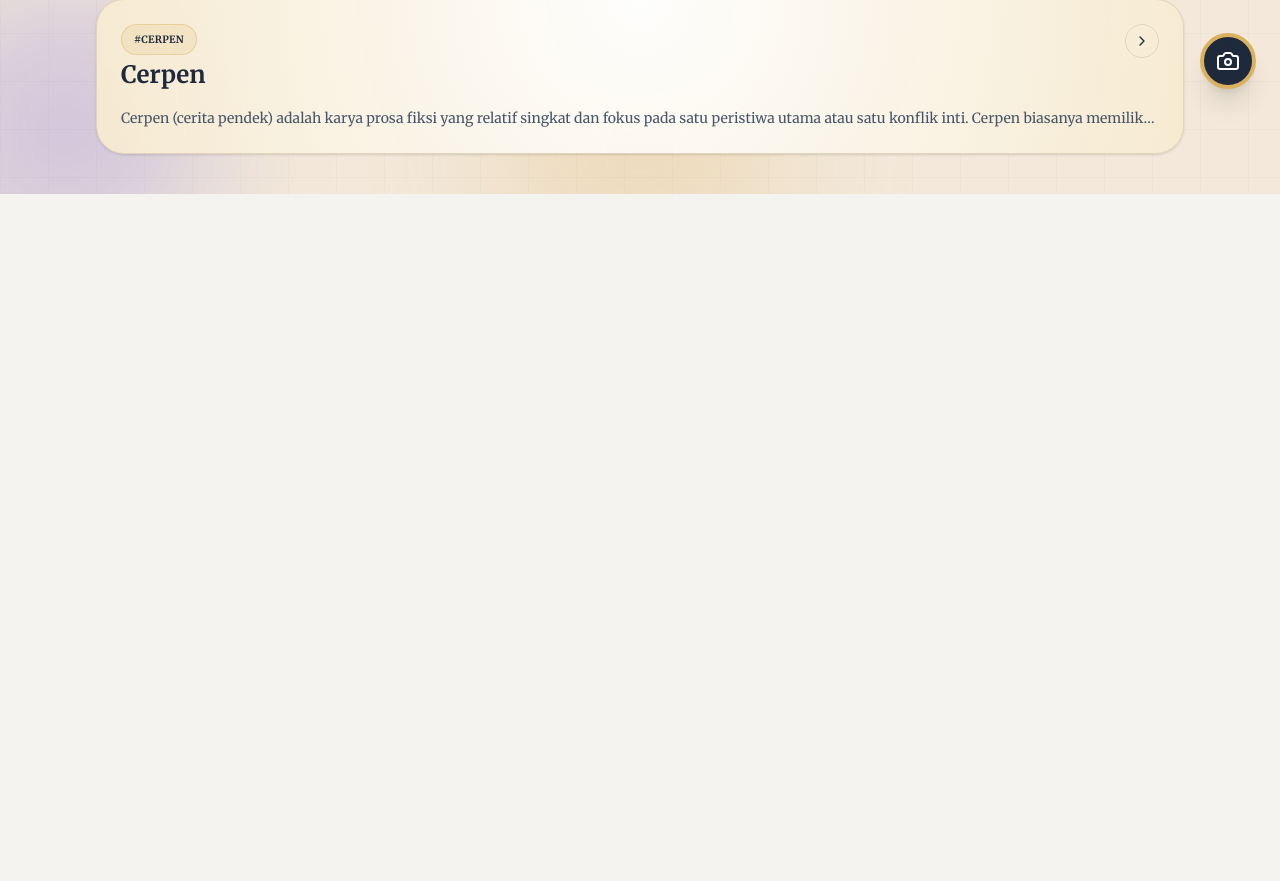
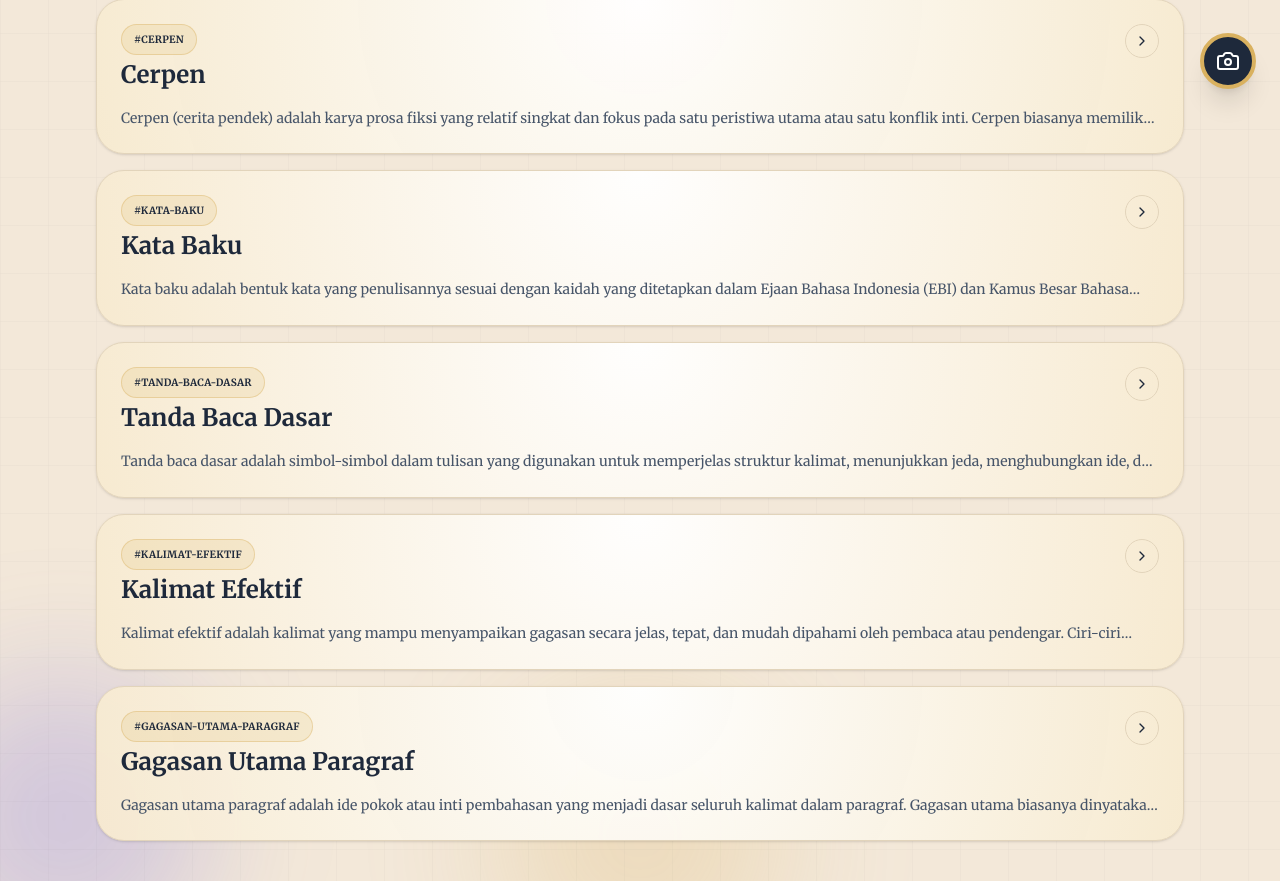
Before and after one commit to sukmabrahmantya/welinas, a Next.js app: page /dashboard/sastra in a window 1280 px wide. Shown: the part 687-1568 px from the top of the page. Before the commit the page ends 881 px from the top, so only its background shows below. Built offline with nearby package versions, Linux system fonts and the light colour scheme; no server answers.

Commit message:
feat: update materi sastra

```diff
--- a/data/materi.ts
+++ b/data/materi.ts
@@ -1,4 +1,11 @@
-export type MateriKey = "prosa" | "puisi" | "cerpen";
+export type MateriKey =
+  | "prosa"
+  | "puisi"
+  | "cerpen"
+  | "kata-baku"
+  | "tanda-baca-dasar"
+  | "kalimat-efektif"
+  | "gagasan-utama-paragraf";
 
 export type MateriSastra = {
   id: MateriKey;
@@ -76,4 +83,92 @@ export const MATERI_SASTRA: MateriSastra[] = [
       "Sebagai sarana dokumentasi sosial dan budaya, ketika cerpen merekam cara hidup, bahasa, serta kebiasaan masyarakat pada periode tertentu.",
     ],
   },
+  {
+    id: "kata-baku",
+    title: "Kata Baku",
+    maknaUmum:
+      "Kata baku adalah bentuk kata yang penulisannya sesuai dengan kaidah yang ditetapkan dalam Ejaan Bahasa Indonesia (EBI) dan Kamus Besar Bahasa Indonesia (KBBI). Kata baku digunakan dalam situasi resmi atau formal, seperti karya tulis ilmiah, surat dinas, artikel berita, dan naskah pidato. Penggunaan kata baku membantu menyamakan pemahaman, menghindari salah tafsir, serta menjaga wibawa dan kerapian bahasa tulis maupun lisan.",
+    contoh: [
+      "Menulis “aktif” (baku) alih-alih “aktip” (tidak baku) dalam laporan sekolah.",
+      "Menggunakan kata “risiko” (baku), bukan “resiko” dalam artikel ilmiah.",
+      "Menulis “praktik” (bentuk nomina) dan “praktis” (bentuk adjektiva) sesuai fungsi kalimat.",
+      "Memilih kata “analisis” (baku) daripada “analisa” saat menulis makalah.",
+      "Menulis “izin” (baku) dalam surat resmi, bukan “ijin”.",
+    ],
+    sejarahTerbentuk:
+      "Konsep kata baku muncul seiring kebutuhan standarisasi bahasa Indonesia agar dapat digunakan secara konsisten di berbagai daerah dan bidang. Sejak Sumpah Pemuda 1928 dan lahirnya bahasa Indonesia sebagai bahasa persatuan, pemerintah dan para ahli bahasa mulai menyusun pedoman ejaan dan kamus resmi. Perkembangan ini berlanjut hingga lahirnya EYD, kemudian EBI, serta pembaruan KBBI secara berkala. Melalui proses tersebut, bentuk baku kata-kata Indonesia disepakati dan disosialisasikan lewat pendidikan, media, dan dokumen resmi.",
+    kegunaan: [
+      "Menjaga konsistensi dan kejelasan bahasa dalam teks formal seperti laporan, makalah, surat dinas, dan peraturan.",
+      "Mencegah salah pengertian karena perbedaan penulisan atau pengucapan kata yang tidak seragam.",
+      "Membantu peserta didik dan penulis memahami kaidah bahasa Indonesia yang baik dan benar.",
+      "Menjadi acuan dalam pembuatan soal ujian, buku pelajaran, dan materi ajar bahasa Indonesia.",
+      "Mendukung citra profesional dan kredibel dalam komunikasi tertulis maupun lisan yang bersifat resmi.",
+    ],
+  },
+  {
+    id: "tanda-baca-dasar",
+    title: "Tanda Baca Dasar",
+    maknaUmum:
+      "Tanda baca dasar adalah simbol-simbol dalam tulisan yang digunakan untuk memperjelas struktur kalimat, menunjukkan jeda, menghubungkan ide, dan menandai emosi atau tekanan tertentu. Contoh tanda baca dasar meliputi titik, koma, tanda tanya, tanda seru, titik dua, dan titik koma. Penggunaan tanda baca yang tepat membuat kalimat lebih mudah dipahami, mengurangi ambiguitas, dan membantu pembaca menangkap maksud penulis secara lebih akurat.",
+    contoh: [
+      "Menggunakan titik (.) untuk mengakhiri kalimat pernyataan, misalnya: “Ia pulang lebih awal hari ini.”",
+      "Memakai koma (,) untuk memisahkan unsur sejenis, misalnya: “Dia membeli buku, pensil, dan penghapus.”",
+      "Memakai tanda tanya (?) di akhir kalimat tanya, misalnya: “Apakah kamu sudah mengerjakan tugas?”",
+      "Menggunakan tanda seru (!) untuk menegaskan perasaan kuat, misalnya: “Hati-hati di jalan!”",
+      "Memakai titik dua (:) sebelum rincian, misalnya: “Bahan yang dibutuhkan: gula, garam, dan tepung.”",
+    ],
+    sejarahTerbentuk:
+      "Sistem tanda baca berkembang dari tradisi penulisan Latin dan berbagai bahasa Eropa yang kemudian diadaptasi ke dalam bahasa Indonesia. Pada awalnya, teks-teks lama sering ditulis tanpa tanda baca yang jelas sehingga sulit dipahami. Seiring berkembangnya dunia cetak dan pendidikan modern, standar tanda baca mulai dirumuskan dan diatur dalam pedoman ejaan. Dalam bahasa Indonesia, ketentuan penggunaan tanda baca tercantum dalam Ejaan Bahasa Indonesia dan terus diperbarui sesuai dengan kebutuhan komunikasi masa kini.",
+    kegunaan: [
+      "Membantu pembaca memahami struktur kalimat, seperti awalan dan akhiran klausa, daftar, dan dialog.",
+      "Mengurangi ambiguitas makna yang bisa muncul jika kalimat terlalu panjang atau tanpa jeda yang jelas.",
+      "Memberi nuansa ekspresif, seperti rasa heran, marah, atau gembira melalui tanda seru dan tanda tanya.",
+      "Memudahkan penulis menyusun kalimat yang efektif dan enak dibaca, terutama dalam teks panjang.",
+      "Menjadi dasar penting dalam penilaian keterampilan menulis, baik di sekolah maupun dalam dunia profesional.",
+    ],
+  },
+  {
+    id: "kalimat-efektif",
+    title: "Kalimat Efektif",
+    maknaUmum:
+      "Kalimat efektif adalah kalimat yang mampu menyampaikan gagasan secara jelas, tepat, dan mudah dipahami oleh pembaca atau pendengar. Ciri-ciri kalimat efektif antara lain memiliki struktur yang jelas, tidak bertele-tele, menggunakan diksi yang tepat, dan tidak mengandung ambiguitas. Kalimat efektif juga memerhatikan kesepadanan unsur subjek-predikat-objek, kehematan, serta kelogisan hubungan antarunsur kalimat.",
+    contoh: [
+      "“Siswa-siswa kelas IX mengikuti ujian akhir dengan tertib.” (padat dan jelas).",
+      "“Petugas kebersihan membersihkan halaman sekolah setiap pagi.” (subjek dan predikat jelas).",
+      "“Karena hujan deras, pertandingan sepak bola ditunda.” (hubungan sebab-akibat logis).",
+      "“Kami mengucapkan terima kasih atas kerja sama Anda.” (hemat dan sopan).",
+      "“Pimpinan meminta laporan itu dikumpulkan besok pagi.” (tidak berbelit-belit).",
+    ],
+    sejarahTerbentuk:
+      "Konsep kalimat efektif mulai ditekankan dalam pengajaran bahasa seiring berkembangnya kebutuhan komunikasi yang jelas dan efisien, terutama di dunia pendidikan, pemerintahan, dan media. Dalam tradisi tata bahasa Indonesia modern, kalimat efektif dikaitkan dengan pemahaman struktur dasar S-P-O-K, pilihan kata sesuai konteks, serta kepekaan terhadap logika bahasa. Berbagai buku pedoman bahasa dan modul pembelajaran menekankan pentingnya menulis kalimat efektif sebagai keterampilan dasar yang harus dimiliki setiap penutur bahasa Indonesia.",
+    kegunaan: [
+      "Memudahkan pembaca atau pendengar menangkap informasi tanpa salah paham atau menebak-nebak maksud penulis.",
+      "Meningkatkan kualitas tulisan ilmiah, laporan, surat, dan teks formal lainnya sehingga tampak profesional.",
+      "Membantu siswa melatih keterampilan menulis yang terstruktur dan fokus pada gagasan utama.",
+      "Menghemat waktu dan ruang karena pesan dapat disampaikan dengan kalimat yang singkat namun padat makna.",
+      "Mendukung komunikasi publik seperti pengumuman, peraturan, dan instruksi agar lebih efektif dan efisien.",
+    ],
+  },
+  {
+    id: "gagasan-utama-paragraf",
+    title: "Gagasan Utama Paragraf",
+    maknaUmum:
+      "Gagasan utama paragraf adalah ide pokok atau inti pembahasan yang menjadi dasar seluruh kalimat dalam paragraf. Gagasan utama biasanya dinyatakan dalam kalimat utama (kalimat topik), sedangkan kalimat lainnya berfungsi sebagai penjelas, contoh, atau rincian pendukung. Dengan mengenali gagasan utama, pembaca dapat memahami fokus pembicaraan paragraf tanpa harus menghafal semua detail.",
+    contoh: [
+      "Paragraf yang diawali kalimat: “Perpustakaan sekolah memiliki peran penting dalam menunjang proses belajar siswa.” diikuti kalimat penjelas tentang fungsi dan manfaat perpustakaan.",
+      "Paragraf yang kalimat utamanya berada di akhir, misalnya: setelah beberapa kalimat contoh, ditutup dengan kalimat: “Oleh karena itu, pola hidup sehat harus dibiasakan sejak dini.”",
+      "Paragraf yang menempatkan gagasan utama di awal, lalu diikuti contoh kegiatan menjaga kebersihan lingkungan.",
+      "Paragraf yang menonjolkan satu ide, misalnya pentingnya membaca, sementara kalimat lain menguraikan alasan dan manfaat.",
+      "Paragraf dengan kalimat utama: “Teknologi digital mengubah cara kita berkomunikasi.” lalu dijelaskan lewat contoh media sosial dan aplikasi pesan.",
+    ],
+    sejarahTerbentuk:
+      "Pengajaran tentang gagasan utama paragraf berkembang seiring fokus pendidikan pada keterampilan membaca pemahaman. Dalam analisis wacana dan kajian teks, paragraf dipandang sebagai unit yang memuat satu ide sentral yang dirinci oleh kalimat-kalimat lain. Konsep ini diadaptasi ke dalam kurikulum bahasa Indonesia agar siswa dapat memahami struktur teks eksposisi, narasi, argumentasi, dan deskripsi dengan lebih terarah. Seiring berkembangnya literasi informasi, kemampuan menemukan gagasan utama menjadi semakin penting dalam menyaring informasi yang melimpah.",
+    kegunaan: [
+      "Membantu pembaca menangkap inti informasi dari sebuah paragraf atau teks dengan cepat.",
+      "Menjadi dasar dalam menyusun rangkuman atau ringkasan suatu bacaan secara tepat dan tidak melebar.",
+      "Melatih siswa berpikir terstruktur saat menulis, karena setiap paragraf dituntut fokus pada satu ide utama.",
+      "Memudahkan guru dan penulis materi ajar menyusun bacaan yang jelas alurnya dan terukur tingkat kesulitannya.",
+      "Meningkatkan kemampuan kritis pembaca dalam membedakan ide utama dan ide pendukung saat menganalisis teks.",
+    ],
+  },
 ];
```
